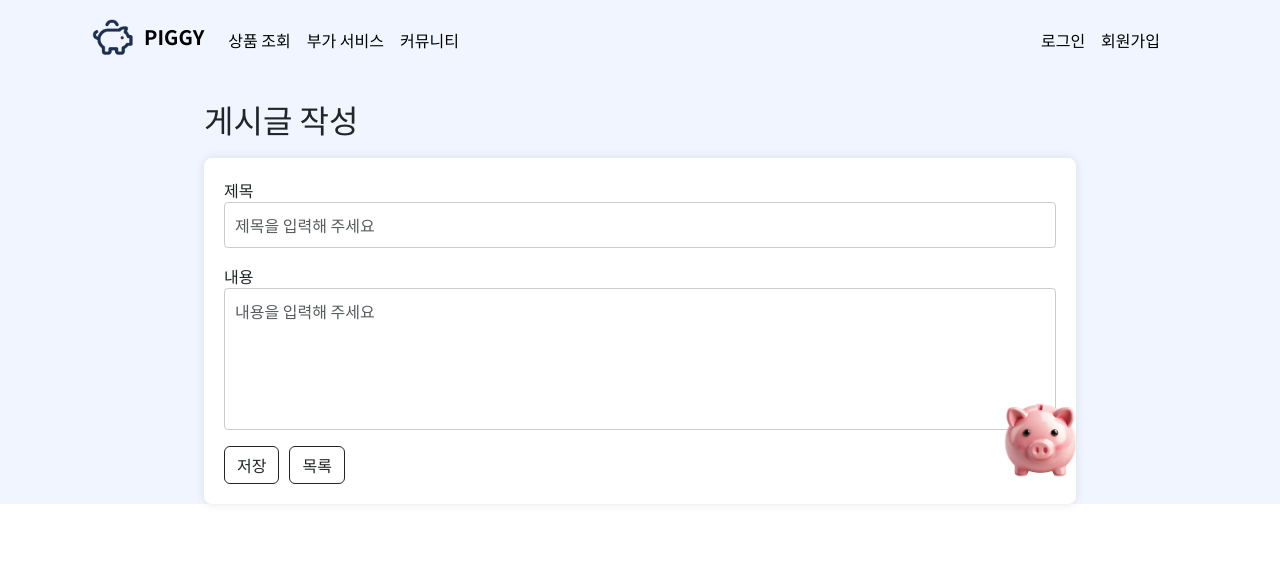
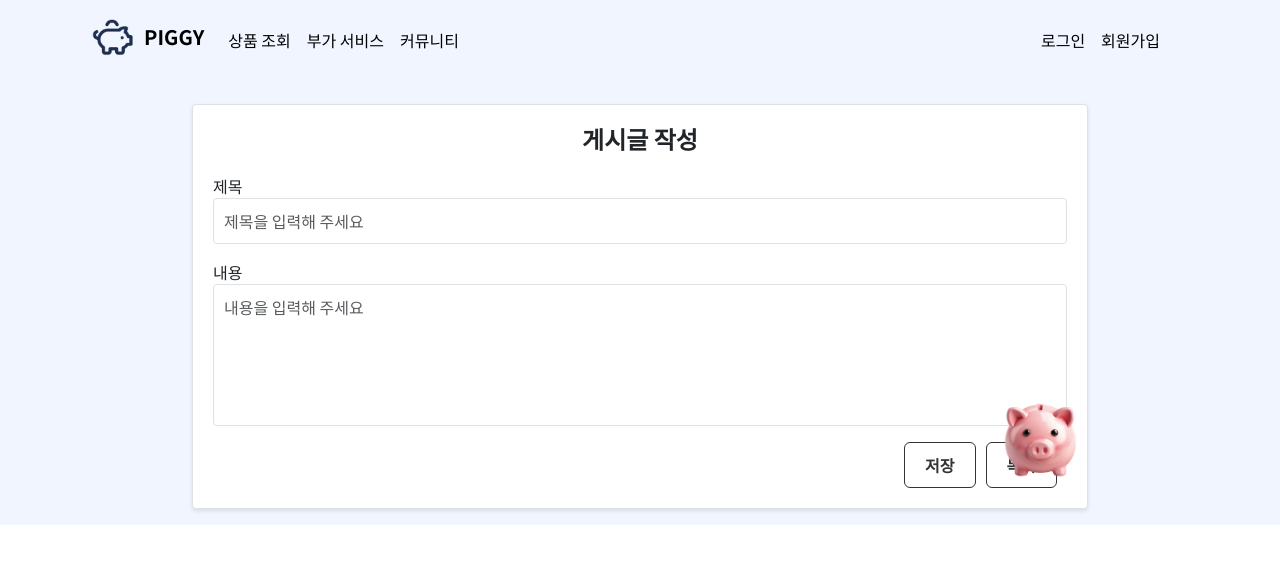
Before and after one commit to surina125/PIGGY, a Vue app in the folder refront/: page /create in a window 1280 px wide. Shown: the top 564 px of the page. Built offline with nearby package versions, Linux system fonts and the light colour scheme.

Commit message:
comment_update

```diff
--- a/refront/src/components/Community/PostCreate.vue
+++ b/refront/src/components/Community/PostCreate.vue
@@ -1,7 +1,6 @@
 <template>
-  <div class="container">
+  <div class="form-container mt-4 mb-3 community-page">
     <h2>게시글 작성</h2>
-    <div class="form-container">
     <form @submit.prevent="postCreate">
       <div class="mb-3">
         <label for="title">제목</label>
@@ -11,10 +10,11 @@
         <label for="content">내용</label>
         <textarea class="form-control" id="content" v-model="content" rows="5" placeholder="내용을 입력해 주세요"></textarea>
       </div>
-        <button type="submit" class="btn btn-outline-dark" style="margin-right: 10px;">저장</button>
-        <button type="button" class="btn btn-outline-dark" @click="goPostList">목록</button>
+      <div class="button-group">
+        <button type="submit" class="btn btn-outline-secondary">저장</button>
+        <button type="button" class="btn btn-outline-secondary" @click="goPostList">목록</button>
+      </div>
     </form>
-    </div>
   </div>
 </template>
 
@@ -56,27 +56,55 @@ const goPostList = function() {
 </script>
 
 <style scoped>
-.container {
+.form-container {
+  padding: 20px;
+  background-color: #ffffff;
+  border: 1px solid #dee2e6;
+  border-radius: 4px;
+  box-shadow: 0 2px 4px rgba(0, 0, 0, 0.1);
   width: 70%;
   margin: 0 auto;
-  padding-top: 20px;
 }
+
 h2 {
+  text-align: center;
   margin-bottom: 20px;
+  font-size: 24px;
+  font-weight: bold;
 }
-.form-container {
-  background-color: #fff;
-  padding: 20px;
-  box-shadow: 0 0 10px rgba(0, 0, 0, 0.1);
-  border-radius: 8px;
-}
+
 .form-control {
   width: 100%;
   padding: 10px;
   margin-bottom: 15px;
-  border: 1px solid #ccc;
+  border: 1px solid #dee2e6;
   border-radius: 4px;
 }
 
+.form-control:focus {
+  border-color: #333;
+  box-shadow: 0 0 5px rgba(0, 0, 0, 0.1);
+}
 
+.button-group {
+  text-align: right;
+}
+
+.btn {
+  padding: 10px 20px;
+  font-size: 16px;
+  font-weight: bold;
+  transition: background-color 0.3s, color 0.3s;
+  margin-right: 10px;
+}
+
+.btn-outline-secondary {
+  color: #333;
+  border-color: #333;
+}
+
+.btn-outline-secondary:hover {
+  color: #fff;
+  background-color: #333;
+}
 </style>
--- a/refront/src/views/CommunityView.vue
+++ b/refront/src/views/CommunityView.vue
@@ -1,5 +1,5 @@
 <template>
-  <div class="table-container">
+  <div class="table-container mt-4 mb-3 community-page">
     <h2>금융상품 추천 게시판</h2>
     <table class="table">
       <thead>
@@ -19,11 +19,9 @@
         </tr>
       </tbody>
     </table>
-    <div>
+    <div class="writebox">
       <RouterLink :to="{name:'postcreate'}">
-        <div class="writebox">
-          <button type="button" class="btn btn-outline-secondary" v-if="authStore.isAuthenticated" >글쓰기</button>
-        </div>
+        <button type="button" class="btn btn-outline-secondary" v-if="authStore.isAuthenticated" >글쓰기</button>
       </RouterLink>
     </div>
   </div>
@@ -47,16 +45,69 @@ const goDetail = (pk) => {
 </script>
 
 <style scoped>
+/* .community-page {
+  margin-bottom: 100%;
+  padding-bottom: 100%;
+} */
 
-h2{
-  margin-bottom: 20px;
-}
 .table-container {
+  padding: 20px;
+  background-color: #ffffff;
+  border: 1px solid #dee2e6;
+  border-radius: 4px;
+  box-shadow: 0 2px 4px rgba(0, 0, 0, 0.1);
   width: 70%;
   margin: 0 auto;
 }
+
+h2 {
+  text-align: center;
+  margin-bottom: 20px;
+  font-size: 24px;
+  font-weight: bold;
+}
+
+.table {
+  width: 100%;
+  margin-bottom: 20px;
+  border-collapse: collapse;
+}
+
+.table th, .table td {
+  text-align: center;
+  padding: 12px;
+  border: 1px solid #dee2e6;
+}
+
+.table thead th {
+  background-color: #f8f9fa;
+  font-weight: bold;
+}
+
+.table-group-divider tr:hover {
+  background-color: #f1f1f1;
+  cursor: pointer;
+}
+
 .writebox {
   text-align: right;
+  margin-top: 10px;
+}
 
+.btn {
+  padding: 10px 20px;
+  font-size: 16px;
+  font-weight: bold;
+  transition: background-color 0.3s, color 0.3s;
+}
+
+.btn-outline-secondary {
+  color: #333;
+  border-color: #333;
+}
+
+.btn-outline-secondary:hover {
+  color: #fff;
+  background-color: #333;
 }
 </style>
```
Also changed, not shown: 1 other file (tests, documents, lock files or other folders). Lines whose indentation alone changed are shown as unchanged.
